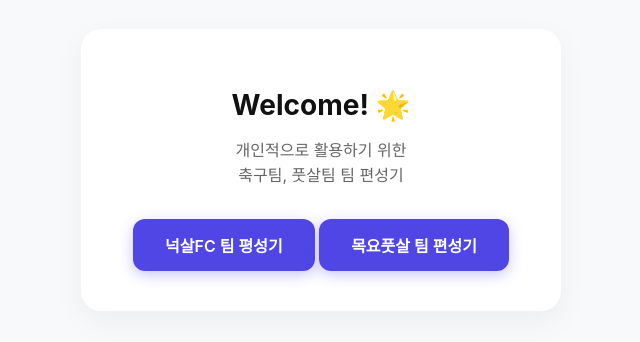
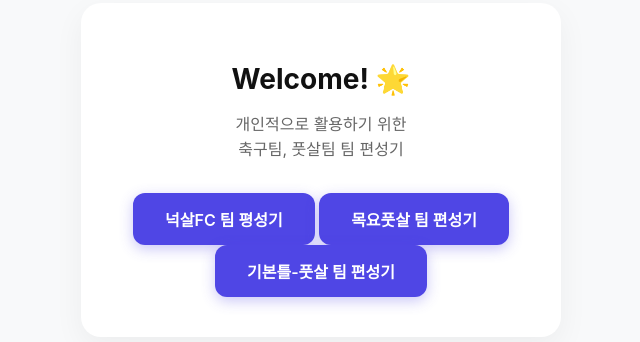
Before and after one commit to jonnamany/0909c, a plain HTML site: page index.html in a window 1280 px wide. Shown: the part 230-572 px from the top of the page, without its empty margins (319-959 px from the left). Drawn offline with Linux system fonts and the light colour scheme.

Commit message:
Update index.html

```diff
--- a/index.html
+++ b/index.html
@@ -76,6 +76,8 @@
         <!-- 클래스(class)를 주어 이쁜 버튼으로 변신시킵니다 -->
         <a href="nsfc_team_maker.html" class="btn-link" target="_blank" rel="noopener noreferrer">넉살FC 팀 평성기</a>
         <a href="mf_team_maker.html" class="btn-link" target="_blank" rel="noopener noreferrer">목요풋살 팀 편성기</a>
+        <a href="team_maker.html" class="btn-link" target="_blank" rel="noopener noreferrer">기본틀-풋살 팀 편성기</a>
+
 
     <!-- 클릭하면 sub.html로 이동하는 링크
     <p><a href="sub.html">현재 페이지에서 열기</a></p>
```
